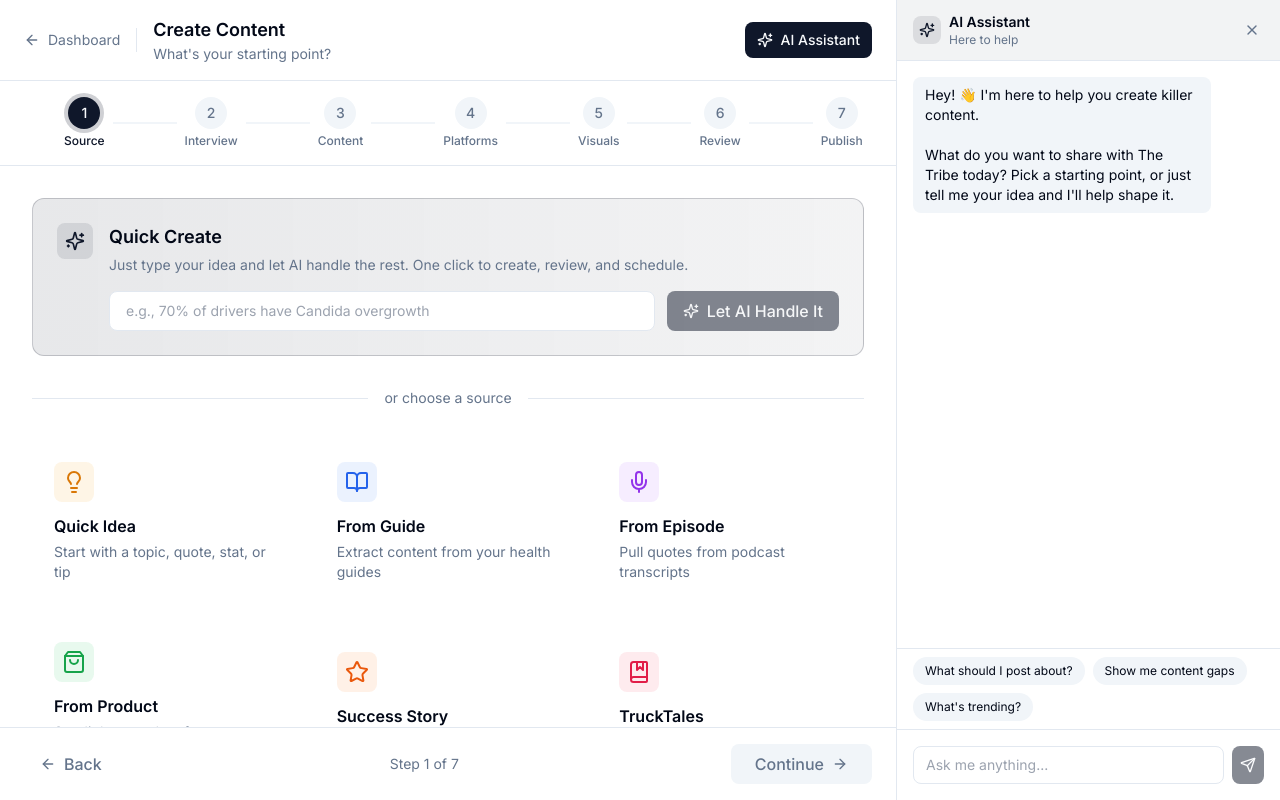
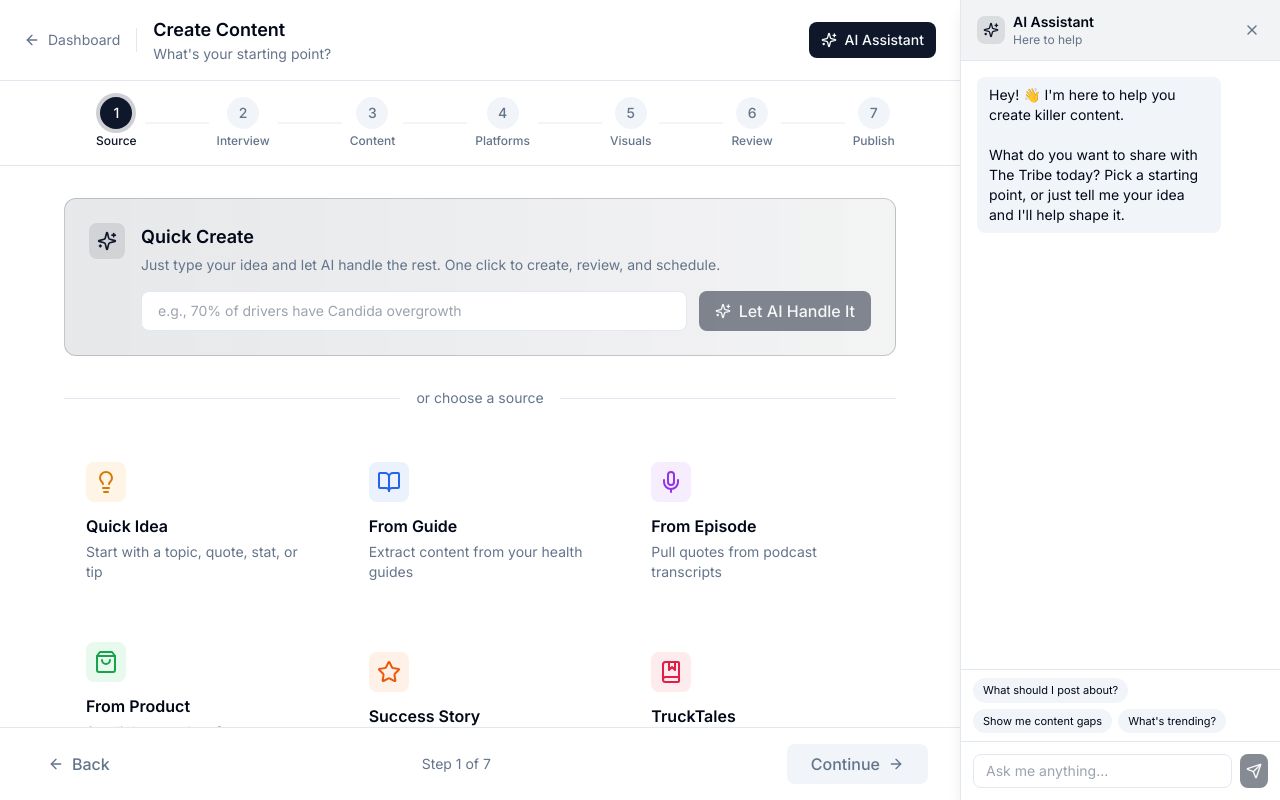
Before and after one commit to KevinLetsTruck/content-refinery, a Next.js app: page /create in a window 1280 px wide. Built offline with nearby package versions, Linux system fonts and the light colour scheme.

Commit message:
fix: adjust wizard/AI panel layout - narrower panel, more wizard space
- Reduce AI panel width from 384px to 320px
- Make suggestion buttons more compact
- Tighter padding on input section
- Add shadow to panel for better separation

```diff
--- a/src/app/create/components/ai/AIAssistantPanel.tsx
+++ b/src/app/create/components/ai/AIAssistantPanel.tsx
@@ -99,7 +99,7 @@ export function AIAssistantPanel() {
   if (!aiPanelOpen) return null;
 
   return (
-    <aside className="fixed right-0 top-0 h-full w-96 bg-card border-l flex flex-col z-50">
+    <aside className="fixed right-0 top-0 h-full w-80 bg-card border-l flex flex-col z-50 shadow-lg">
       {/* Header */}
       <div className="flex items-center justify-between px-4 py-3 border-b bg-primary/5">
         <div className="flex items-center gap-2">
@@ -158,12 +158,12 @@ export function AIAssistantPanel() {
 
       {/* Quick Suggestions */}
       {aiMessages.length > 0 && aiMessages[aiMessages.length - 1].suggestions && (
-        <div className="px-4 py-2 border-t flex flex-wrap gap-2">
+        <div className="px-3 py-2 border-t flex flex-wrap gap-1.5">
           {aiMessages[aiMessages.length - 1].suggestions?.map((suggestion, i) => (
             <button
               key={i}
               onClick={() => handleSuggestionClick(suggestion)}
-              className="text-xs px-3 py-1.5 rounded-full bg-secondary hover:bg-secondary/80 transition-colors"
+              className="text-[11px] px-2.5 py-1 rounded-full bg-secondary hover:bg-secondary/80 transition-colors"
             >
               {suggestion}
             </button>
@@ -172,7 +172,7 @@ export function AIAssistantPanel() {
       )}
 
       {/* Input */}
-      <div className="p-4 border-t">
+      <div className="p-3 border-t">
         <div className="flex gap-2">
           <input
             type="text"
@@ -180,12 +180,12 @@ export function AIAssistantPanel() {
             onChange={(e) => setInput(e.target.value)}
             onKeyDown={(e) => e.key === "Enter" && handleSend()}
             placeholder="Ask me anything..."
-            className="flex-1 px-3 py-2 rounded-lg border bg-background text-sm focus:outline-none focus:ring-2 focus:ring-primary/20"
+            className="flex-1 px-3 py-1.5 rounded-lg border bg-background text-sm focus:outline-none focus:ring-2 focus:ring-primary/20"
           />
           <button
             onClick={handleSend}
             disabled={!input.trim() || isTyping}
-            className="p-2 rounded-lg bg-primary text-primary-foreground hover:bg-primary/90 disabled:opacity-50 disabled:cursor-not-allowed transition-colors"
+            className="p-1.5 rounded-lg bg-primary text-primary-foreground hover:bg-primary/90 disabled:opacity-50 disabled:cursor-not-allowed transition-colors"
           >
             <Send className="h-4 w-4" />
           </button>
--- a/src/app/create/page.tsx
+++ b/src/app/create/page.tsx
@@ -51,7 +51,7 @@ export default function CreatePage() {
   return (
     <div className="flex h-screen">
       {/* Main Content Area */}
-      <div className={`flex-1 flex flex-col transition-all duration-300 ${aiPanelOpen ? 'mr-96' : ''}`}>
+      <div className={`flex-1 flex flex-col transition-all duration-300 ${aiPanelOpen ? 'mr-80' : ''}`}>
         {/* Header */}
         <header className="border-b bg-card px-6 py-4">
           <div className="flex items-center justify-between">
```
